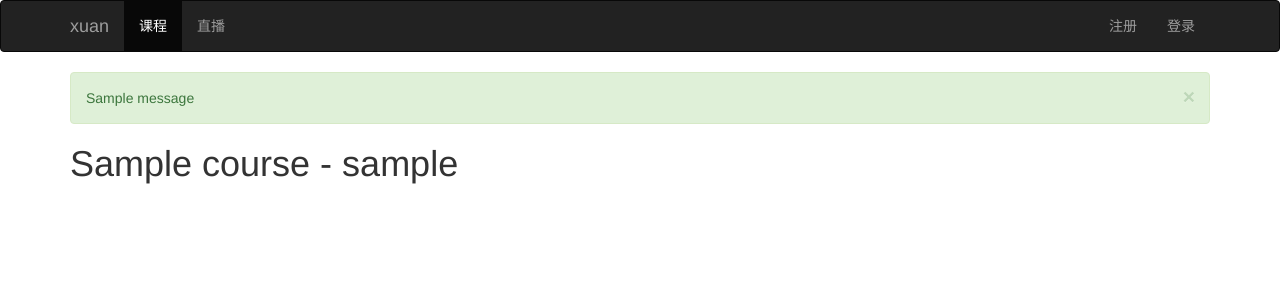
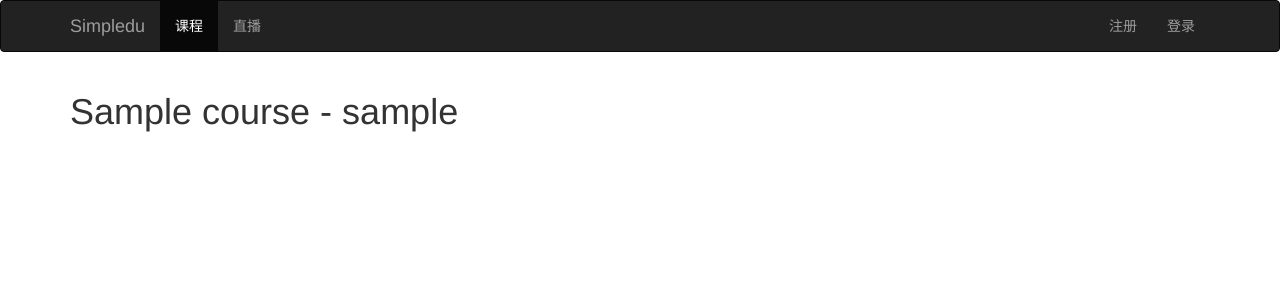
Before and after one commit to 396266318/shiyanlou_0001, a Flask app: page / in a window 1280 px wide. Shown: the top 300 px of the page. Run offline with Flask 2, Linux system fonts and the light colour scheme; tables that the repository leaves empty hold one stand-in row (values such as "Sample post"); one stand-in notice (Sample message) is shown; parts of the project's set-up code (start-up, migrations or seed data) failed here and were passed over; some libraries are stand-ins or nearby versions.

Commit message:
挑战 30

```diff
--- a/news/simpledu/simpledu/handlers/front.py
+++ b/news/simpledu/simpledu/handlers/front.py
@@ -1,4 +1,4 @@
-from flask import Blueprint, render_template, redirect, url_for
+from flask import Blueprint, render_template, url_for, flash, redirect
 from flask import flash
 from flask_login import login_user, logout_user, login_required
 from simpledu.models import Course, User
@@ -37,7 +37,10 @@ def logout():
 def register():
     form = RegisterForm()
     if form.validate_on_submit():
-        form.create_user()
-        flash("注册成功,请登录！", "success")
+        if not form.username.data.isalnum():
+            flash('username only support alphabet and digital', 'success')
+        else:
+            form.create_user()
+            flash("注册成功,请登录！", "success")
         return redirect(url_for('.login'))
     return render_template('register.html', form=form)
--- a/news/simpledu/simpledu/templates/base.html
+++ b/news/simpledu/simpledu/templates/base.html
@@ -16,7 +16,7 @@
                     <span class="icon-bar"></span>
                     <span class="icon-bar"></span>
                 </button>
-                <a class="navbar-brand" href="/">xuan</a>
+                <a class="navbar-brand" href="/">Simpledu</a>
                 </div>
 
                 <div class="collapse navbar-collapse" id="bs-example-navbar-collapse-1">
@@ -42,19 +42,7 @@
                 </div>
             </div>
         </nav>
-
-
         <div class="container">
-            {% with messages = get_flashed_messages(with_categories=true) %}
-            {% if messages %}
-            {% for category, message in messages %}
-            <div class="alert alert-{{ category }} alert-dismissible" role="alert">
-                <button type="button" class="close" data-dismiss="alert" aria-label="Close"><span aria-hidden="true">&times;</span></button>
-                {{ message }}
-            </div>
-            {% endfor %}
-            {% endif %}
-            {% endwith %}
             {% block body%}{% endblock %}
             {% block footer%}{% endblock %}
         </div>
--- a/news/simpledu/simpledu/templates/login.html
+++ b/news/simpledu/simpledu/templates/login.html
@@ -1,5 +1,5 @@
 {% extends "base.html" %}
-{% form "macros.html" import render_form %}
+{% from "macros.html" import render_form %}
 {% block title %}Login{% endblock %}
 
 {% block body %}
```
Also changed, not shown: news/simpledu/migrations/versions/617e904c6cb3_.py (renamed from news/simpledu/migrations/versions/dc22366a32d2_.py, +5 -3 lines), news/simpledu/simpledu/forms.py (+4 -3 lines).
